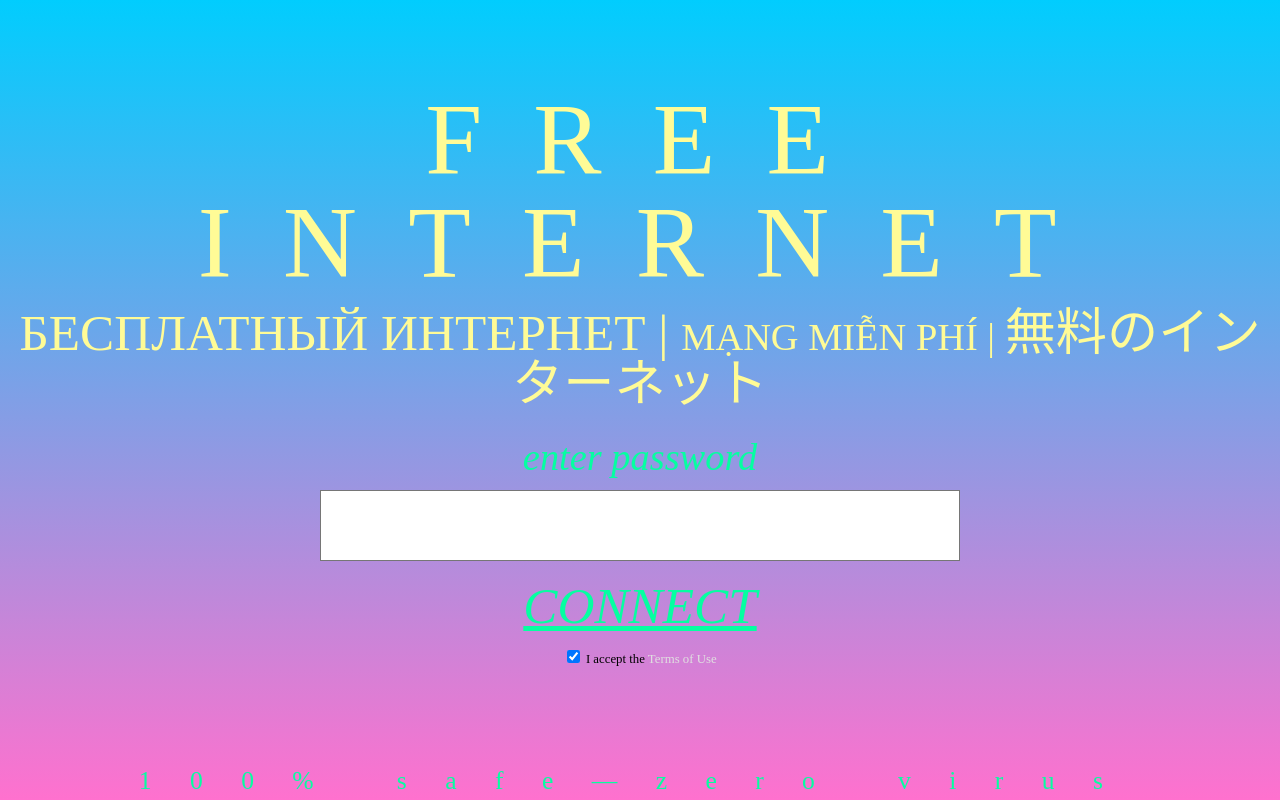
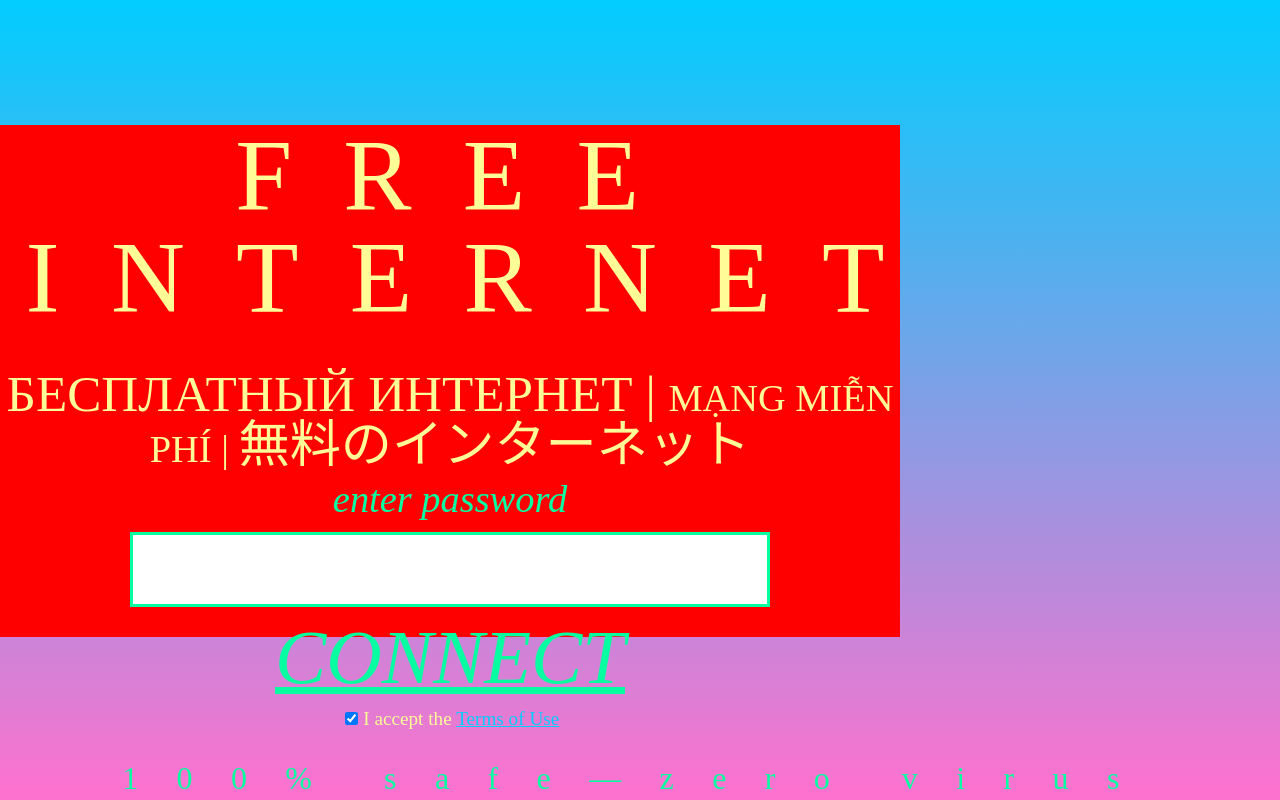
Before and after one commit to herereadthis/Dandin, a website: page portal/index.html in a window 1280 px wide. Drawn offline with Linux system fonts and the light colour scheme.

Commit message:
good for now

```diff
--- a/portal/index.html
+++ b/portal/index.html
@@ -114,9 +114,7 @@
 						</fieldset>
 
 						<!-- submit -->
-						<div class="form-controls">
-							<input name="connect" type="submit" value="Connect" id="connect" class="button requires-tou" />
-						</div>
+						<input name="connect" type="submit" value="Connect" id="connect" class="button requires-tou" />
 					</div>
 				</form>
 			</unifi>
@@ -125,10 +123,10 @@
 		<div class="login-content content-box">
 			<form name="input" method="post" action="login">
 				<div class="tou-box">
-					<fieldset class="accept-tou">
+					<div class="accept-tou">
 						<input id="accept-tou" type="checkbox" checked="checked" name="accept-tou" value="yes" />
 						<label id="acceptTouLabel" class="normal" >I accept the <a href="javascript:void(0)" id="show-tou">Terms of Use</a></label>
-					</fieldset>
+					</div>
 					<div class="tou-wrapper" id="tou" style="display: none;">
 						<div class="tou">
 							<p><strong>Terms of Use</strong></p>
@@ -155,7 +153,7 @@
 </main>
 
 <footer>
-	<p class="footerText">100% Safe&mdash;Zero Virus</p>
+	<p class="footerText"><span class="safe">100% Safe</span><span class="virus">Zero Virus</span></p>
 </footer>
 
 <script type="text/javascript">
--- a/portal/reset-min.css
+++ b/portal/reset-min.css
@@ -81,4 +81,6 @@ input[type="checkbox"], input[type="radio"] {
 
 fieldset {
     border-width: 0;
+    margin: 0;
+    padding: 0;
 }
--- a/portal/styles.css
+++ b/portal/styles.css
@@ -24,6 +24,9 @@ body {
 
 fieldset {
 	margin: 0;
+	display: flex;
+	flex-direction: column;
+	justify-content: center;
 }
 
 main {
@@ -38,18 +41,26 @@ main {
 	text-align: center;
 }
 
+.error {
+	background-color: #922;
+}
+
 .title .english {
 	display: block;
-	padding-left: 4vw;
-	letter-spacing: 6vw;
-	font-size: 10vw;
-	line-height: 10vw;
-	padding-bottom: 2.5vw;
+	padding-left: 3vw;
+	letter-spacing: 4vw;
+	font-size: 13vw;
+	line-height: 13vw;
 }
 
 .foreignTitle {
-	font-size: 4vw;
-	line-height: 5vw;
+	padding-top: 2rem;
+	padding-bottom: 2rem;
+	font-size: 5vw;
+	line-height: 6vw;
+}
+
+.title .russian {
 }
 
 .title .vietnamese, .title .japanese {
@@ -69,11 +80,9 @@ main {
 	text-transform: lowercase;
 	color: 	#05FFA1;
 	text-align: center;
-	padding: 1vw;
 	font-style: italic;
-	font-size: 4vw;
-	line-height: 4vw;
-	padding-top: 2vw;
+	font-size: 6vw;
+	line-height: 6vw;
 }
 
 input:focus {
@@ -82,16 +91,16 @@ input:focus {
 
 input[type='password'] {
 	display: block;
-	margin: 0 auto;
-	padding: 0;
+	margin: 1vw auto 0 auto;
 	border-style: solid;
 	box-sizing: border-box;
-	/*color: #05FFA1;*/
+	border-color: #05FFA1;
 	color: #B967FF;
-	font-size: 4vw;
+	font-size: 5vw;
+	line-height: 6vw;
 	width: 90vw;
-	border-width: 0.1vw;
-	padding: 2vw;
+	border-width: 0.3vw;
+	padding: 3vw;
 }
 
 .form-controls {
@@ -99,8 +108,10 @@ input[type='password'] {
 }
 
 input[type='submit'] {
+	display: block;
+	margin: 0 auto;
 	text-align: center;
-	padding: 0.5vw;
+	padding: 0.5vw 1.5vw;
 	border-width: 0.5vw;
 	border-color: transparent;
 	text-transform: uppercase;
@@ -109,8 +120,8 @@ input[type='submit'] {
 	color: #05FFA1;
 	font-family: "Times New Roman", Times, serif;
 	font-style: italic;
-	font-size: 4vw;
-	line-height: 4vw;
+	font-size: 6vw;
+	line-height: 6vw;
 }
 input[type='submit']:hover, input[type='submit']:focus {
 	border-color: #B967FF;
@@ -125,16 +136,21 @@ input[type='submit']:disabled {
 .accept-tou {
 	margin: 0 auto;
 	text-align: center;
+	color: #FFFB96;
 }
 
-#accept-tou {
-	font-size: 2vw;
-	line-height: 2vw;
+.accept-tou a {
+	color: #01CDFE;
+	text-decoration: underline;
 }
 
-#acceptTouLabel {
-	font-size: 2vw;
-	line-height: 2vw;
+.accept-tou a:hover {
+	color: #02A4CC;
+}
+
+#accept-tou, #acceptTouLabel {
+	font-size: 3vw;
+	line-height: 3vw;
 }
 
 .tou-wrapper {
@@ -149,37 +165,42 @@ input[type='submit']:disabled {
 }
 
 footer {
-	height: 4.5vw;
+	height: 10vw;
 }
 
 .footerText {
 	color: 	#05FFA1;
 	text-transform: lowercase;
-	font-size: 3vw;
-	line-height: 4.5vw;
-	letter-spacing: 3vw;
+	font-size: 5vw;
+	line-height: 5vw;
+	letter-spacing: 6vw;
+	word-spacing: -3vw;
+}
+
+.safe, .virus {
+	display: block;
+}
+.safe {
+	padding-left: 2.5vw;
 }
 
 
-@media screen and (min-width: 320px) {
+@media only screen and (min-width: 320px) {
 }
-@media screen and (min-width: 480px) {
-	body {
-	}
+@media only screen and (min-width: 480px) {
 }
 @media only screen and (min-width: 640px) {
-	body {
+	footer {
+		height: 8vw;
 	}
-
-	input[type='password'] {
-		font-size: 3vw;
-		padding: 1vw;
-		width: 50vw;
+	.footerText {
+		font-size: 4vw;
+		line-height: 4vw;
+		letter-spacing: 4vw;
+		word-spacing: -2vw;
 	}
-
-	#accept-tou, #acceptTouLabel, .tou-wrapper {
-		font-size: 1.5vw;
-		line-height: 1.5vw;
+	.safe {
+		padding-left: 1.5vw;
 	}
 }
 @media only screen and (min-width: 768px) {
@@ -188,12 +209,13 @@ footer {
 		letter-spacing: 6vw;
 		font-size: 9vw;
 		line-height: 9vw;
-		padding-bottom: 2vw;
 	}
 
 	.foreignTitle {
+		padding-top: 2vw;
 		font-size: 3vw;
 		line-height: 3vw;
+		padding-bottom: 1rem;
 	}
 
 	.title .vietnamese, .title .japanese {
@@ -209,26 +231,51 @@ footer {
 	}
 
 	.label.password {
-		padding: 1vw;
+		padding: 0;
 		font-size: 3vw;
 		line-height: 3vw;
-		padding-top: 2vw;
+	}
+
+	input[type='password'] {
+		font-size: 3vw;
+		line-height: 3vw;
+		padding: 1vw 1.5vw;
+		width: 50vw;
 	}
 
 	#accept-tou, #acceptTouLabel, .tou-wrapper {
-		font-size: 1vw;
-		line-height: 1vw;
+		font-size: 1.5vw;
+		line-height: 1.5vw;
 	}
 
 	footer {
 		height: 3vw;
 	}
+
 	.footerText {
-		font-size: 2vw;
-		line-height: 3vw;
+		font-size: 2.5vw;
+		line-height: 2.5vw;
 		letter-spacing: 3vw;
+		word-spacing: -1vw;
 	}
 
+	.safe, .virus {
+		display: inline;
+	}
+	.safe {
+		padding-left: 0;
+	}
+	.safe:after {
+		content: '—';
+	}
+}
+
+@media only screen and (min-width: 900px) {
+	.page-content {
+		width: 900px;
+		height: 512px;
+		background-color: #F00;
+	}
 }
 @media only screen and (min-width: 1024px) {
 	body {
@@ -255,60 +302,3 @@ footer {
 	body {
 	}
 }
-
-
-a {
-	color: #e0e0e0;
-}
-
-a:active, a:focus {
-	outline: 0;
-}
-
-h2 {
-	color: #fffb96;
-	font-size: 2rem;
-	line-height: 3rem;
-	font-weight: normal;
-	text-transform: uppercase;
-	text-align: center;
-}
-h2.error {
-	background-color: #922;
-}
-
-.login-content {
-	/*background-color: #8b8b8b;*/
-	/*border: 0.1rem solid #515151;*/
-	/*width: 50vw;*/
-	margin: 0 auto;
-}
-
-
-
-
-
-div.options-box {
-	text-align: center;
-}
-
-div.options-box label {
-	padding-left: 3px;
-	padding-right: 8px;
-}
-
-div.credit-box dl {
-	padding-left: 30px;
-}
-
-div.tou p {
-	margin-bottom: 5px;
-}
-
-div.tou ul li {
-	list-style: circle;
-}
-
-div.authed {
-	padding-bottom: 25px;
-}
```
